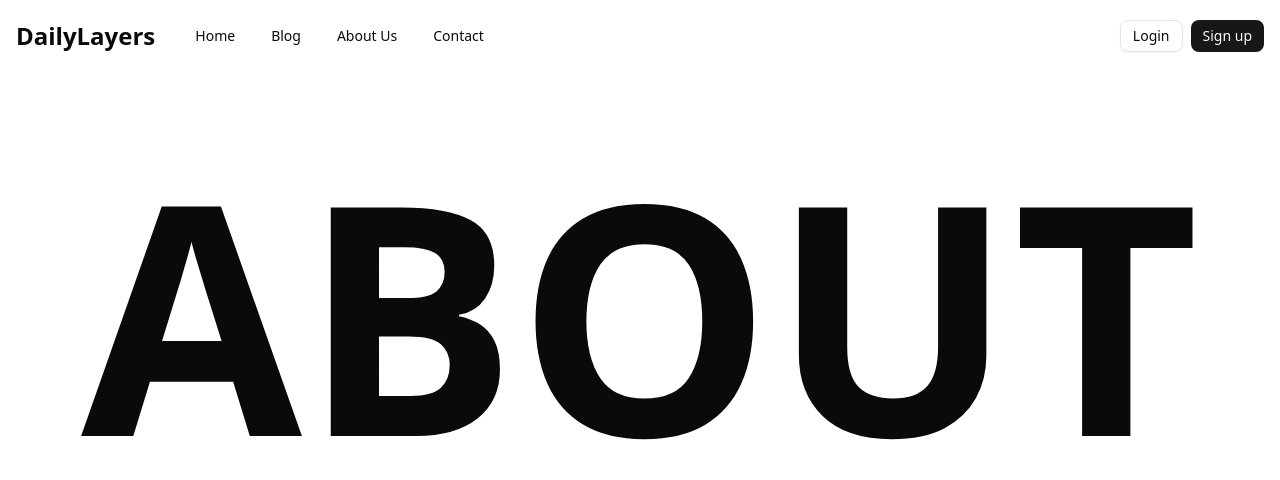
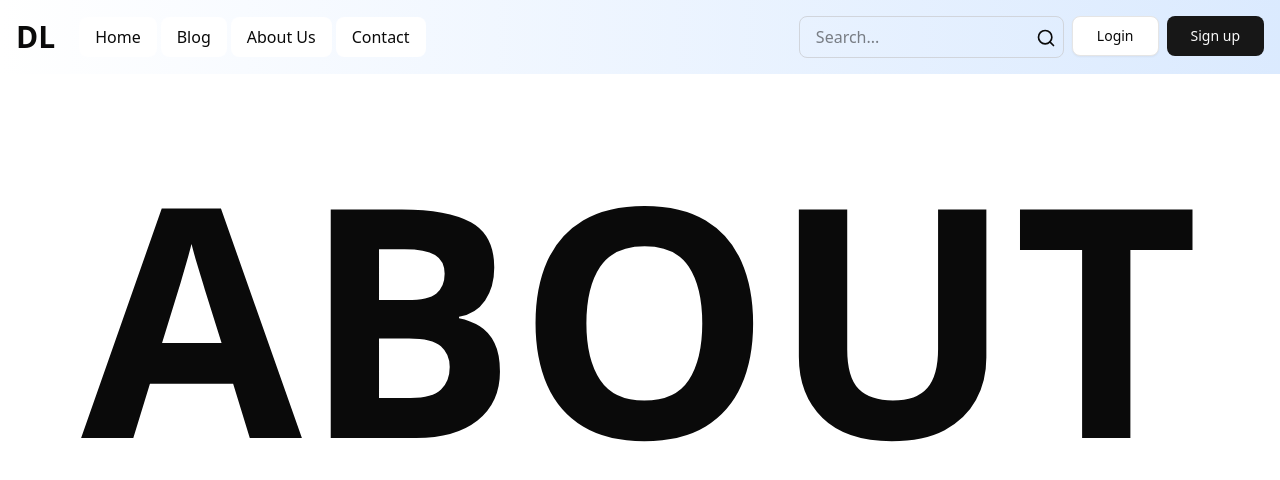
Before and after one commit to mdsamiulislam54/Blog-Application-Client, a Next.js app: page /about in a window 1280 px wide. Shown: the top 480 px of the page. Built offline with nearby package versions, Linux system fonts and the light colour scheme.

Commit message:
(feat):Banner section added

```diff
--- a/src/app/layout.tsx
+++ b/src/app/layout.tsx
@@ -1,5 +1,5 @@
 import type { Metadata } from "next";
-import { Geist, Geist_Mono } from "next/font/google";
+import { Geist, Geist_Mono, Poppins } from "next/font/google";
 import './globals.css';
 import { Navbar } from "@/components/layout/navbar";
 import ToastProvider from "@/components/ToastProvider/ToastProvider";
@@ -10,10 +10,17 @@ const geistSans = Geist({
   subsets: ["latin"],
 });
 
-const geistMono = Geist_Mono({
-  variable: "--font-geist-mono",
+  const geistMono = Geist_Mono({
+    variable: "--font-geist-mono",
+    subsets: ["latin"],
+  });
+
+const poppins = Poppins({
+  variable: "--font-poppins",
   subsets: ["latin"],
+  weight: ["400", "700", "900"],
 });
+
 
 export const metadata: Metadata = {
   title: "Blog App Client",
@@ -28,7 +35,7 @@ export default function RootLayout({
   return (
     <html lang="en">
       <body
-        className={`${geistSans.variable} ${geistMono.variable} antialiased`}
+        className={`${poppins.variable} antialiased`}
       >
         <TanstackQueryProvider>
 
--- a/src/app/page.tsx
+++ b/src/app/page.tsx
@@ -1,14 +1,12 @@
 "use client";
+import Banner from "@/components/page/Banner/Banner";
 import GetUser from "@/hook/useSession/useSession";
 
 export default function Home() {
-    const user = GetUser();
+  const user = GetUser();
   return (
-   <div className="grid grid-cols-3">
-
-    <p className="text-[5vw] font-bold text-center">{user?.id} </p>
-
-
-   </div>
+    <div>
+      <Banner />
+    </div>
   );
 }
--- /dev/null
+++ b/src/components/layout/SearchBox.tsx
@@ -0,0 +1,22 @@
+import { Search } from 'lucide-react'
+
+const SearchBox = () => {
+  return (
+    <form className='relative'>
+      <input
+        type="text"
+        placeholder="Search..."
+        className="w-full px-4 py-2 border border-gray-300 rounded-md focus:outline-none focus:ring-2 focus:ring-blue-500"
+      />
+
+      <button className='absolute top-3 right-2 hover:text-blue-500 cursor-pointer'>
+        {/* search icon use lucide icon */}
+        <Search size={20} />
+
+      </button>
+
+    </form>
+  )
+}
+
+export default SearchBox
--- a/src/components/layout/navbar.tsx
+++ b/src/components/layout/navbar.tsx
@@ -1,6 +1,6 @@
 "use client";
 
-import { Book, Menu, Sunset, Trees, Zap } from "lucide-react";
+import {Menu } from "lucide-react";
 
 import { cn } from "@/lib/utils";
 
@@ -27,6 +27,8 @@ import {
   SheetTrigger,
 } from "@/components/ui/sheet";
 import Link from "next/link";
+import SearchBox from "./SearchBox";
+
 
 
 interface MenuItem {
@@ -144,7 +146,7 @@ const Navbar = ({
 
 
   return (
-    <section className={cn("py-4", className)}>
+    <section className={cn("py-4 bg-gradient-to-r from-white to-blue-100", className)}>
       <div className="container mx-auto px-4">
         {/* Desktop Menu */}
         <nav className="hidden items-center justify-between lg:flex">
@@ -152,7 +154,7 @@ const Navbar = ({
             {/* Logo */}
             <Link href={'/'} className="flex items-center gap-2">
 
-             <h1 className="text-2xl font-bold">DailyLayers</h1>
+             <h1 className="text-3xl font-bold">DL</h1>
             </Link>
             <div className="flex items-center">
               <NavigationMenu>
@@ -163,10 +165,11 @@ const Navbar = ({
             </div>
           </div>
           <div className="flex gap-2">
-            <Button asChild variant="outline" size="sm">
+            <SearchBox/>
+            <Button asChild variant="outline" size="lg">
               <Link href={auth.login.url}>{auth.login.title}</Link>
             </Button>
-            <Button asChild size="sm">
+            <Button asChild size="lg">
               <Link href={auth.signup.url}>{auth.signup.title}</Link>
             </Button>
           </div>
@@ -202,6 +205,7 @@ const Navbar = ({
                   </SheetTitle>
                 </SheetHeader>
                 <div className="flex flex-col gap-6 p-4">
+                    <SearchBox/>
                   <Accordion
                     type="single"
                     collapsible
@@ -248,7 +252,7 @@ const renderMenuItem = (item: MenuItem) => {
     <NavigationMenuItem key={item.title}>
       <NavigationMenuLink
        asChild
-        className="group inline-flex h-10 w-max items-center justify-center rounded-md bg-background px-4 py-2 text-sm font-medium transition-colors hover:bg-muted hover:text-accent-foreground"
+        className="group inline-flex h-10 w-max items-center justify-center rounded-md bg-background px-4 py-2 text-md font-medium transition-colors hover:bg-muted hover:text-accent-foreground"
       >
        <Link href={item.url}> {item.title}</Link>
       </NavigationMenuLink>
--- /dev/null
+++ b/src/components/page/Banner/Banner.tsx
@@ -0,0 +1,68 @@
+import React from 'react'
+import BannerCard from './BannerCard'
+import { Button } from '@/components/ui/button'
+import { LoaderPinwheel } from 'lucide-react'
+
+const Banner = () => {
+    return (
+        <div className="min-h-screen w-full bg-gradient-to-b from-blue-500 to-gray-900 ">
+            <div className="container mx-auto px-4 flex flex-col items-center gap-10 py-20 text-center">
+
+                <h1 className="font-extrabold uppercase leading-none text-[14vw] md:text-[12vw] relative">
+                    {/* D */}
+                    <span className="text-yellow-300">D</span>
+                    {/* a */}
+                    <span className="text-gray-100">a</span>
+                    {/* i */}
+                    <span className="text-indigo-500">i</span>
+                    {/* l */}
+                    <span className="text-sky-200">l</span>
+
+                    {/* y - highlight */}
+                    <span className="text-cyan-300 text-[15vw] animate-pulse">y</span>
+
+                    {/* L */}
+                    <span className="text-blue-400">L</span>
+                    {/* a */}
+                    <span className="text-gray-100">a</span>
+                    {/* y */}
+                    <span className="text-yellow-500 text-[15vw] animate-pulse">y</span>
+                    {/* e */}
+                    <span className="text-purple-300">e</span>
+                    {/* r */}
+                    <span className="text-green-400">r</span>
+                    {/* s */}
+                    <span className="text-amber-200">s</span>
+
+                    {/* dot */}
+                    <span className="text-gray-100 animate-pulse">.</span>
+
+                    <span className="absolute top-0 right-10 transform -translate-y-1/2">
+                        <LoaderPinwheel size={50} className='animate-spin text-gray-700'/>
+                    </span>
+
+                </h1>
+
+
+                <p className="text-white/90 text-lg md:text-2xl max-w-2xl">
+                    Stories, Technology & Ideas — written layer by layer to help you
+                    learn, grow and think better every day.
+                </p>
+
+
+                <p className="text-white/70 text-sm md:text-base tracking-widest uppercase">
+                    Learn • Build • Inspire
+                </p>
+                <Button className="mt-2 bg-white text-blue-600 hover:bg-gray-100 hover:scale-105 duration-300 cursor-pointer" size={'lg'}>
+                    Read Latest Blogs
+                </Button>
+
+                {/* Cards Section */}
+                <BannerCard />
+
+            </div>
+        </div>
+    )
+}
+
+export default Banner
--- /dev/null
+++ b/src/components/page/Banner/BannerCard.tsx
@@ -0,0 +1,34 @@
+import React from 'react'
+
+const BannerCard = () => {
+    return (
+        <div className="grid grid-cols-1 sm:grid-cols-2 lg:grid-cols-4 gap-6 mt-10 w-full ">
+
+            <div className="bg-gray-600  rounded-2xl p-6 shadow-md hover:-translate-y-1 transition">
+
+                <p className="text-gray-100 text-sm">
+                    JavaScript, React, Backend, Prisma & real-world projects.
+                </p>
+            </div>
+
+            <div className="bg-gray-600  rounded-2xl p-6 shadow-md hover:-translate-y-1 transition">
+
+                <p className="text-gray-100 text-sm">
+                    Job tips, learning roadmap & developer career advice.
+                </p>
+            </div>
+
+            <div className="bg-gray-600  rounded-2xl p-6 shadow-md hover:-translate-y-1 transition">
+
+                <p className="text-gray-100 text-sm">
+                    Real experiences, lessons & personal growth journeys.
+                </p>
+            </div>
+
+
+
+        </div>
+    )
+}
+
+export default BannerCard
```
